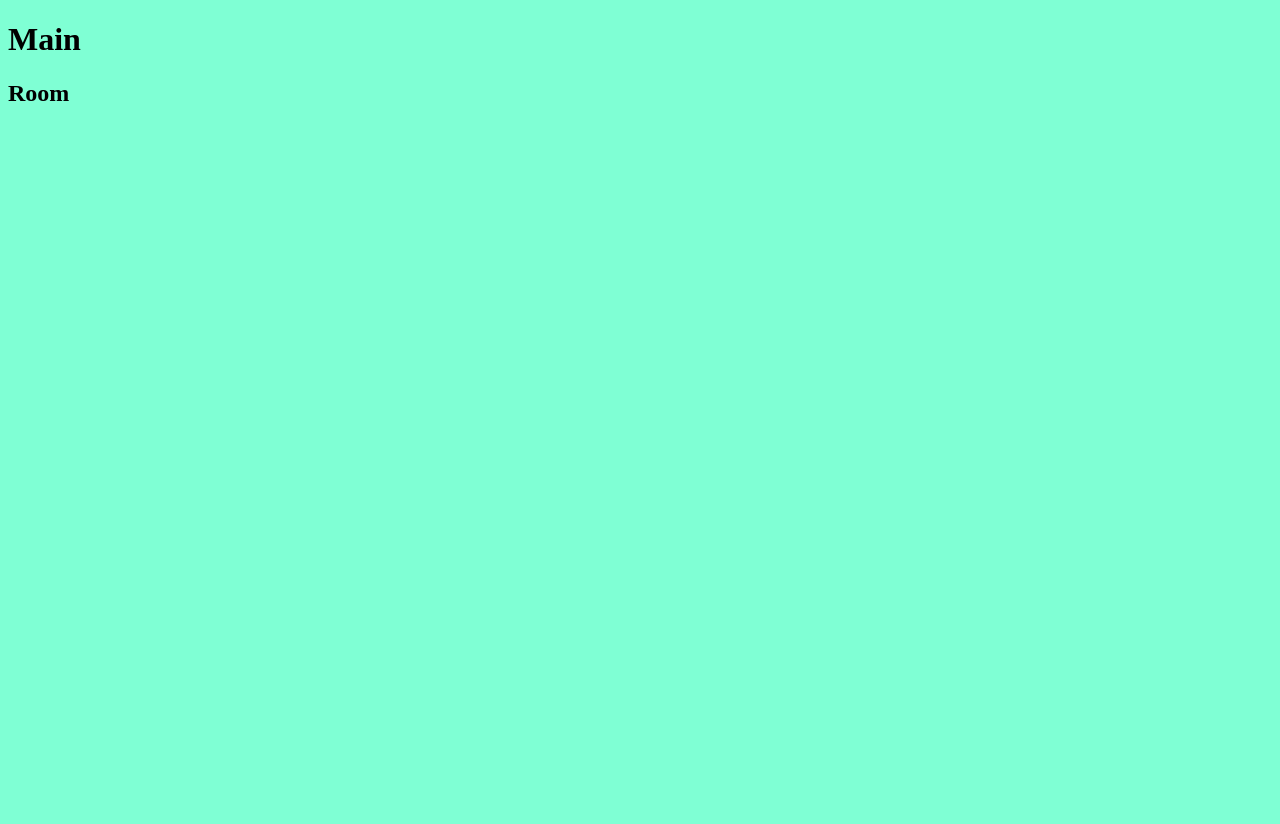
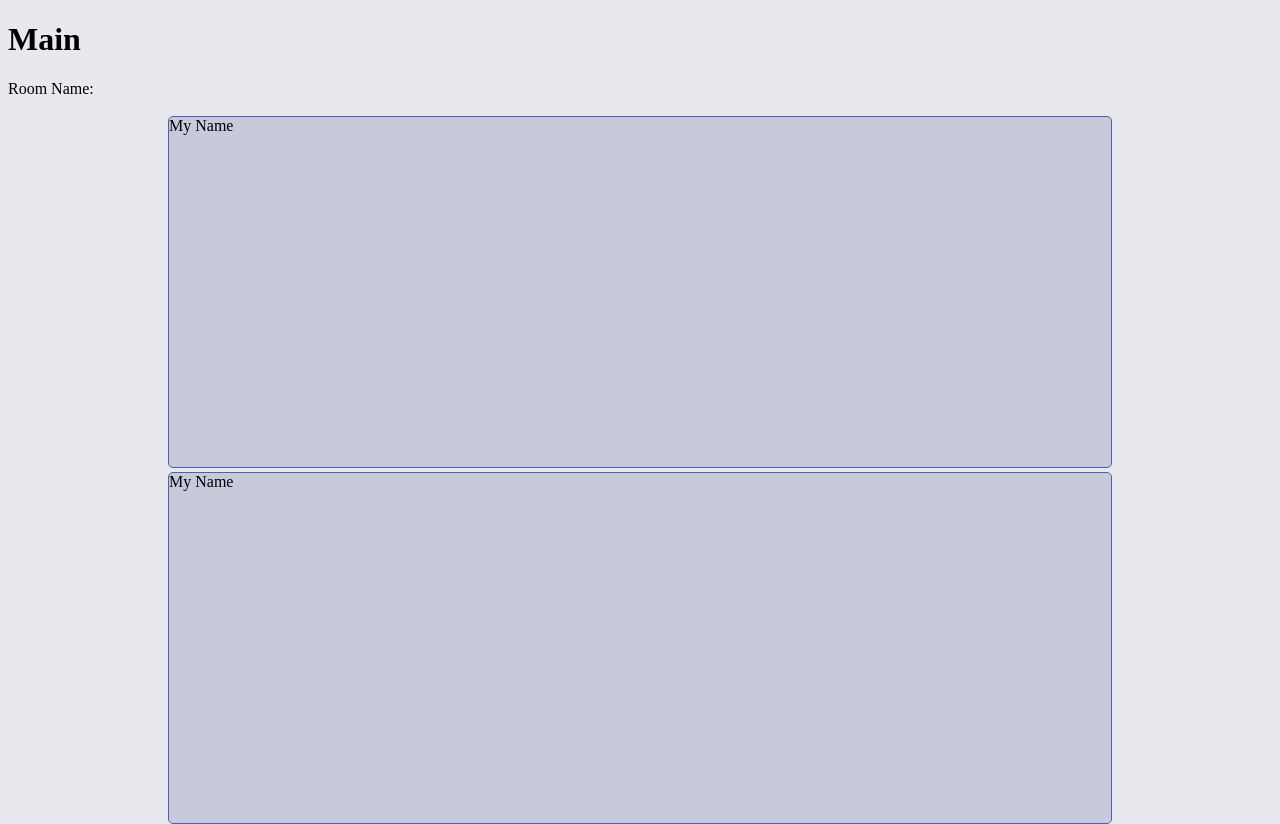
Before and after one commit to zmaktr/video-chat-app, a Django app: page /room in a window 1280 px wide. Before the commit the page is almost empty. Before the commit the page ends 101 px from the top, so only its background shows below. Run offline with Django 4.2, Linux system fonts and the light colour scheme.

Commit message:
styling added

```diff
--- a/static/css/main.css
+++ b/static/css/main.css
@@ -1,3 +1,47 @@
+:root {
+    --shadow:
+        0 4px 6px -1px rgba(0, 0, 0, 0.1),
+        0 2px 4px -1px rgba(0, 0, 0, 0.06)
+}
+
 body {
-    background-color: aquamarine;
+    background-color: rgba(232, 233, 239, 1);
 }
+
+#logo {
+    display: block;
+    width: 100px;
+    margin: 0 auto;
+}
+
+#form-container {
+    width: 400px;
+    box-shadow: var(--shadow);
+    background-color: #fff;
+    padding: 30px;
+    border-radius: 10px;
+    position: fixed;
+    top: 50%;
+    left: 50%;
+    transform: translate(-50%, -50%);
+}
+
+/*--Room--*/
+#video-streams {
+    display: flex;
+    flex-wrap: wrap;
+    height: 85vh;
+    width: 75%;
+    margin: 0 auto;
+}
+
+.video-container {
+    flex-basis: 500px;
+    flex-grow: 1;
+    max-height: 100%;
+    min-height: 350px;
+    border: 1px solid rgb(75, 95, 172);
+    border-radius: 5px;
+    margin: 2px;
+    background-color: rgba(198, 202, 219, 1);
+}
--- a/templates/room.html
+++ b/templates/room.html
@@ -1,5 +1,19 @@
-{% extends 'base.html' %} {% block content %}
-<h2>Room</h2>
-{% endblock content %} {% block room %}
-<h6>room</h6>
-{% endblock room%}
+{% extends 'base.html' %} {% load static %}{% block content %}
+<main>
+  <section id="room-name-wrapper">
+    <p>Room Name: <span id="room-name"></span></p>
+  </section>
+
+  <section id="video-streams">
+    <div class="video-container" id="user-container-1">
+      <div class="username-wrapper"><span class="user-name">My Name</span></div>
+      <div class="video-player" id="user-1"></div>
+    </div>
+
+    <div class="video-container" id="user-container-1">
+      <div class="username-wrapper"><span class="user-name">My Name</span></div>
+      <div class="video-player" id="user-1"></div>
+    </div>
+  </section>
+</main>
+{% endblock content %}
```
Also changed, not shown: templates/lobby.html (+9 -2 lines).
